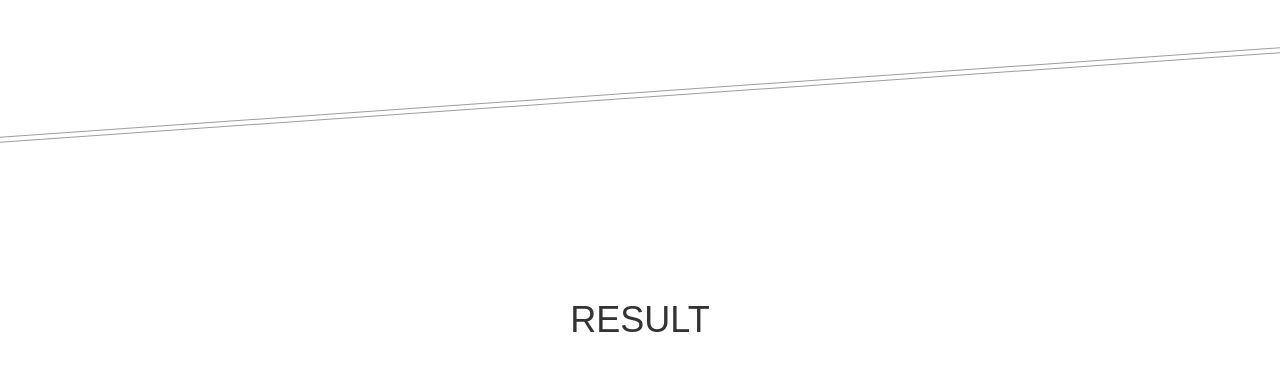
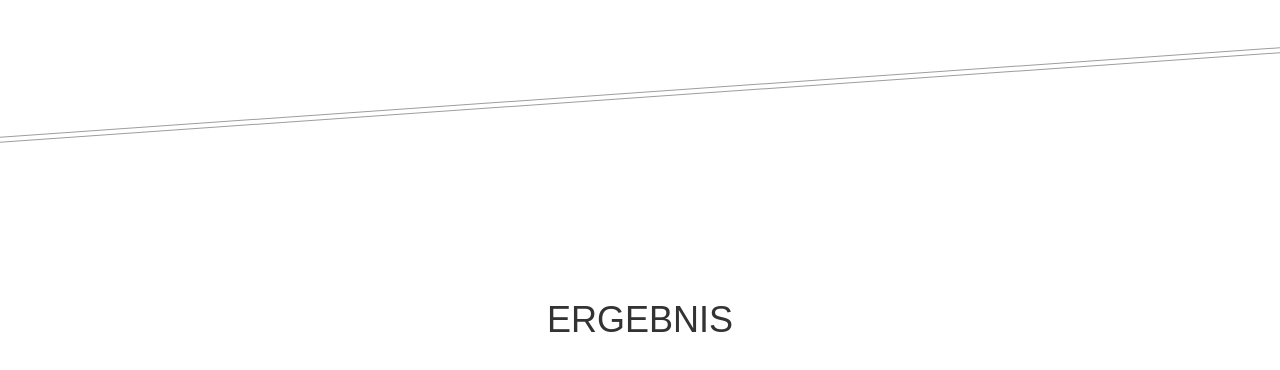
Before and after one commit to code-Raghav/Anbauen-mit-Alpakas, a plain HTML site: page index.html in a window 1280 px wide. Shown: the part 1328-1698 px from the top of the page. Drawn offline with Linux system fonts and the light colour scheme; some packages are replaced by stand-ins of ours; a web font is replaced by a local one.

Commit message:
Update index.html

```diff
--- a/index.html
+++ b/index.html
@@ -91,7 +91,7 @@
 <div class="skew-div"></div>
 
   <div style="margin-top: 100px" class="resultbox">
-    <h1>RESULT</h1>
+    <h1>ERGEBNIS</h1>
   </div>
 
 
```
